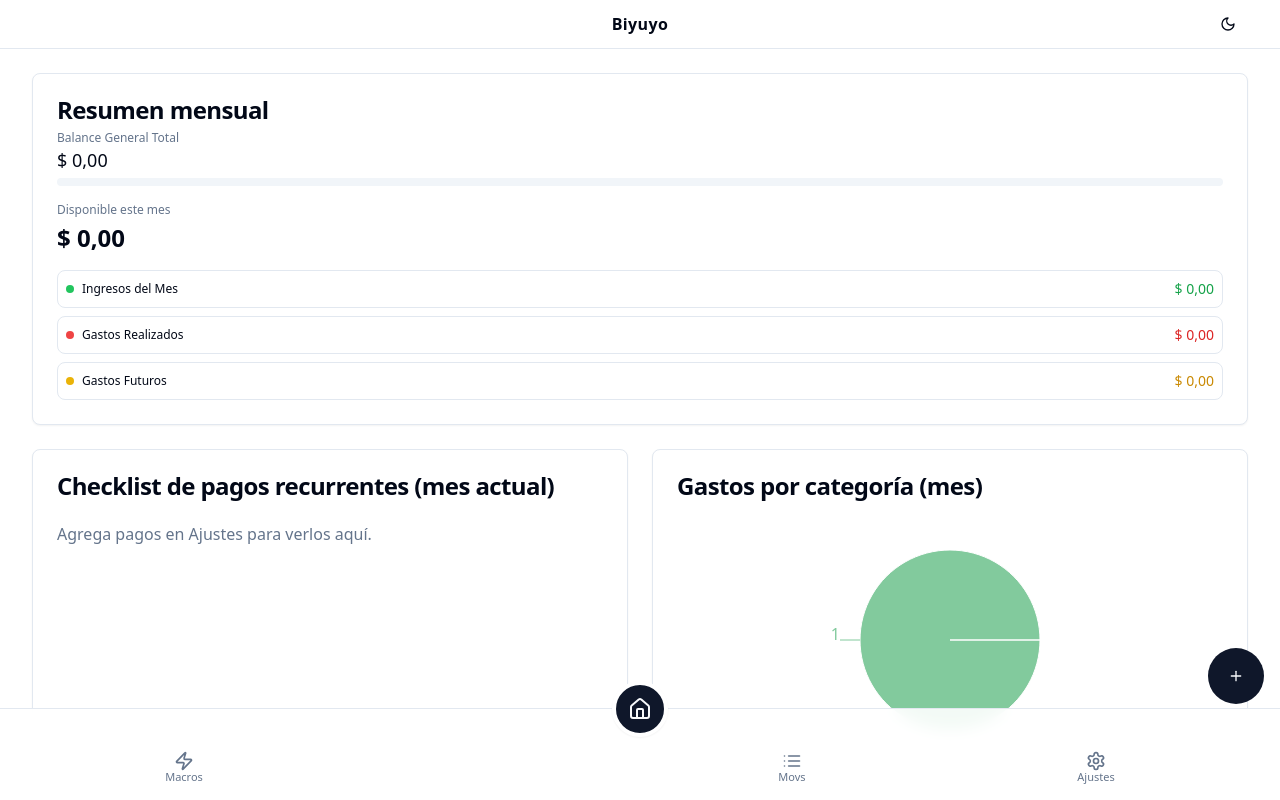
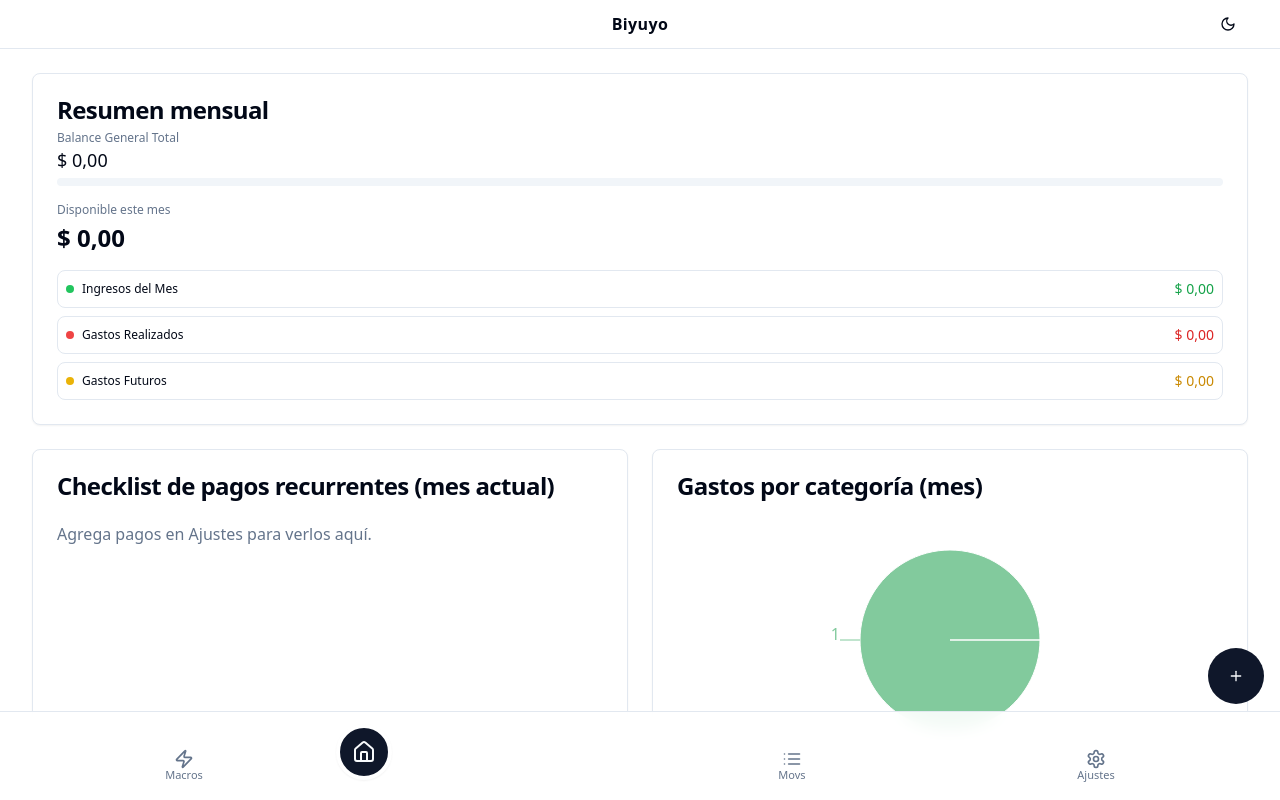
Before and after one commit to torrober/Biyuyo, a React (Vite) app: page / in a window 1280 px wide. Shown: the top 800 px of the page. Built offline with nearby package versions, Linux system fonts and the light colour scheme.

Commit message:
Adjust bottom navigation bar
Center the Home button in the bottom navigation bar, making it protrude slightly above the other icons without overlapping.

```diff
--- a/src/App.tsx
+++ b/src/App.tsx
@@ -83,23 +83,8 @@ const App = () => (
               </Popover>
             </div>
             <footer className="fixed bottom-0 inset-x-0 z-50 bg-background/90 backdrop-blur border-t">
-              <nav className="container relative pt-8 pb-2">
+              <nav className="container relative pt-6 pb-2">
                 {/* Botón de inicio central */}
-                <div className="pointer-events-none absolute left-1/2 -translate-x-1/2 -top-7 z-20">
-                  <NavLink
-                    to="/"
-                    end
-                    className={({ isActive }) =>
-                      `pointer-events-auto flex items-center justify-center w-14 h-14
-                      rounded-full border-4 border-background shadow-sm
-                      ${isActive ? 'bg-primary text-primary-foreground' : 'bg-muted text-muted-foreground'}`
-                    }
-                    aria-label="Dashboard"
-                    title="Dashboard"
-                  >
-                    <Home className="h-6 w-6" />
-                  </NavLink>
-                </div>
 
                 {/* Barra de navegación */}
                 <div className="grid grid-cols-4 relative items-center">
@@ -107,8 +92,17 @@ const App = () => (
                     <Zap className="h-5 w-5" />
                     <span className="text-[11px] leading-none">Macros</span>
                   </NavLink>
-                  {/* Espacio central para el botón Home sobresaliente */}
-                  <div aria-hidden className="h-0" />
+                  <NavLink
+                    to="/"
+                    end
+                    className={({ isActive }) =>
+                      `flex items-center justify-center -translate-y-3 z-20 w-14 h-14 rounded-full border-4 border-background shadow-sm ${isActive ? 'bg-primary text-primary-foreground' : 'bg-muted text-muted-foreground'}`
+                    }
+                    aria-label="Inicio"
+                    title="Inicio"
+                  >
+                    <Home className="h-6 w-6" />
+                  </NavLink>
                   <NavLink to="/transacciones" className={({ isActive }) => `flex flex-col items-center justify-center py-2.5 ${isActive ? 'text-primary' : 'text-muted-foreground'}`} aria-label="Transacciones" title="Transacciones">
                     <List className="h-5 w-5" />
                     <span className="text-[11px] leading-none">Movs</span>
```
